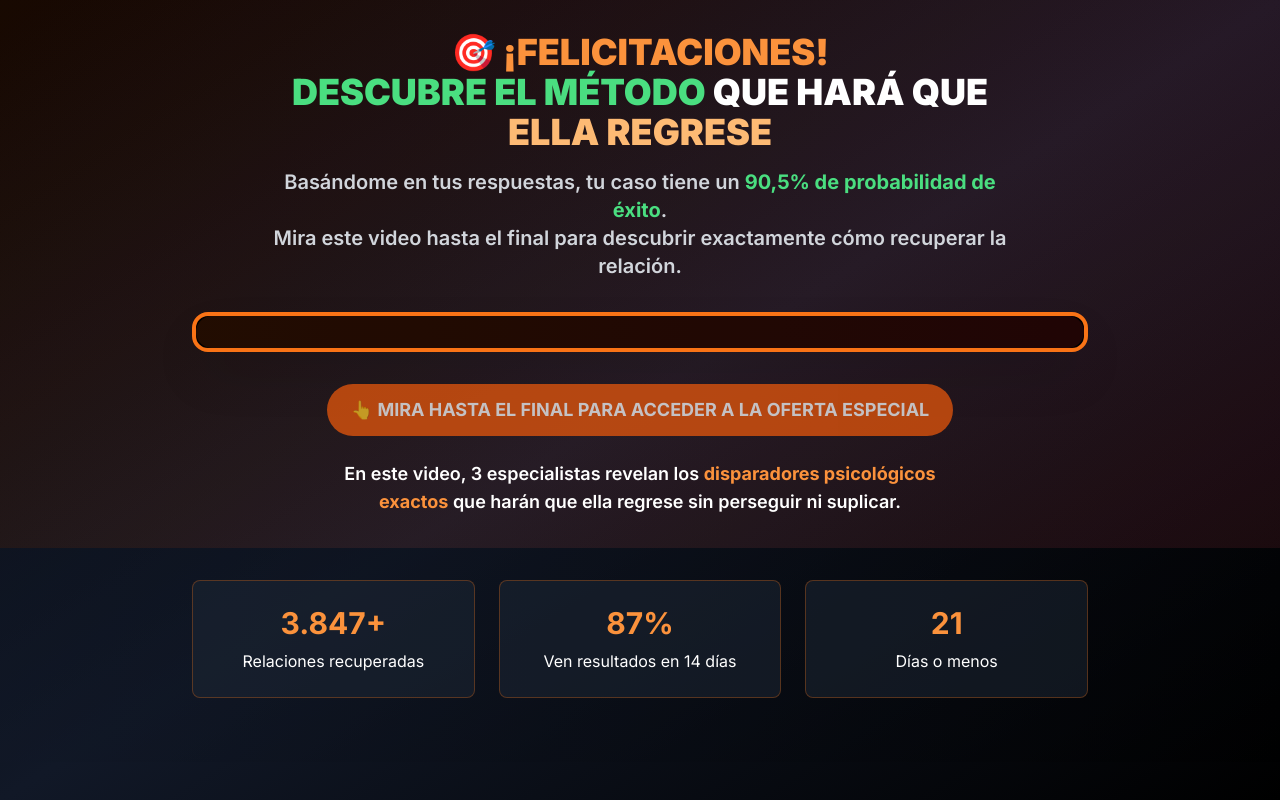
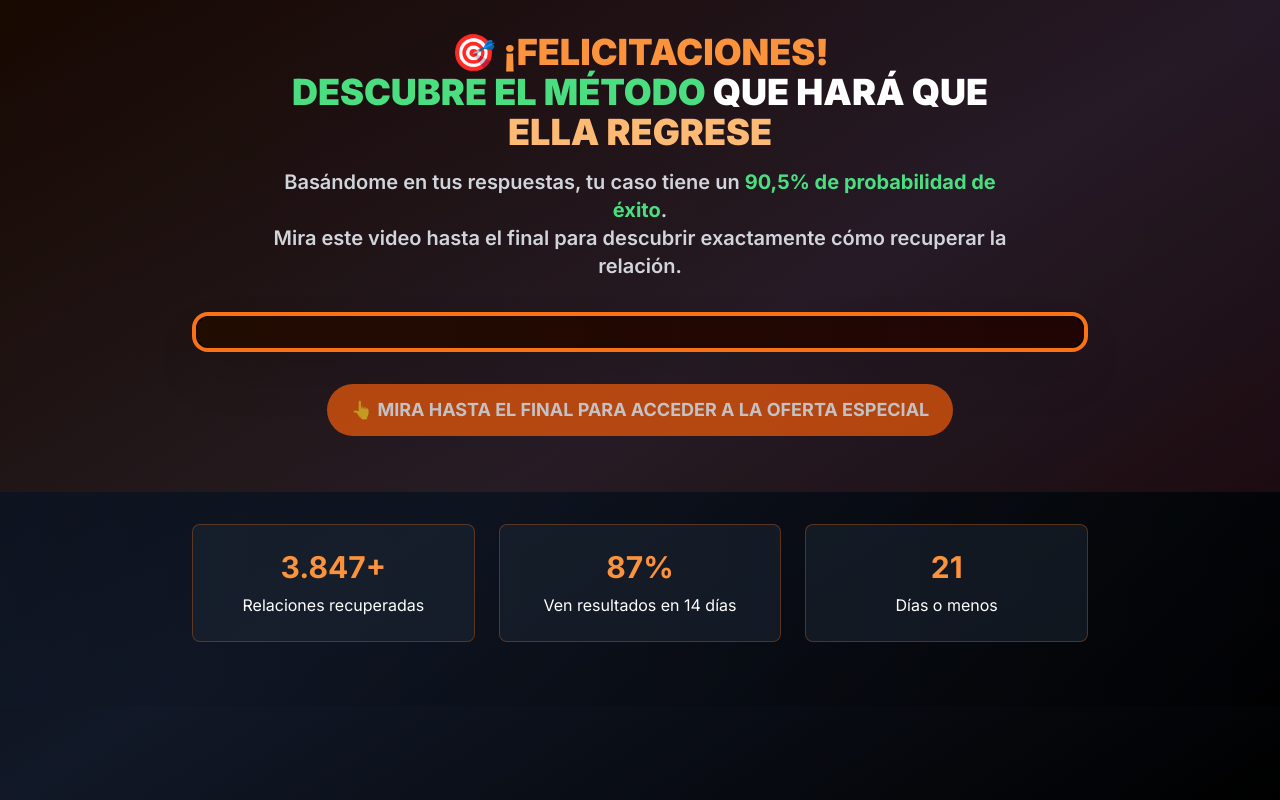
Before and after one commit to adeliaterco/02-otimiza-plan-a, a Next.js app: page /resultado in a window 1280 px wide. Built offline with nearby package versions, Linux system fonts and the light colour scheme.

Commit message:
Update page.tsx

```diff
--- a/app/resultado/page.tsx
+++ b/app/resultado/page.tsx
@@ -140,9 +140,6 @@ export default function ResultPageOptimized() {
               👆 MIRA HASTA EL FINAL PARA ACCEDER A LA OFERTA ESPECIAL
             </div>
 
-            <p className="text-white text-sm sm:text-lg font-semibold px-4 max-w-2xl mx-auto">
-              En este video, 3 especialistas revelan los <span className="text-orange-400 font-bold">disparadores psicológicos exactos</span> que harán que {getPersonalizedPronoun()} regrese sin perseguir ni suplicar.
-            </p>
           </div>
 
         </motion.div>
```
